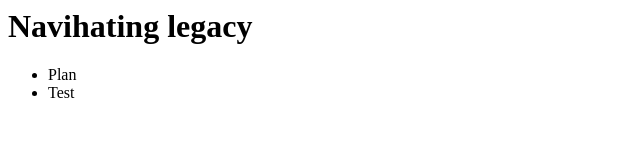
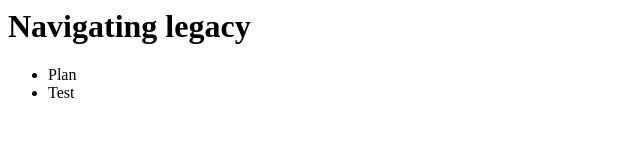
Before and after one commit to thomasgithub72/thomasgithub72.github.io, a plain HTML site: page docs/index.html in a window 1280 px wide. Shown: the whole page, without its empty margins (0-640 px from the left). Drawn offline with Linux system fonts and the light colour scheme.

Commit message:
typo fixed

```diff
--- a/docs/index.html
+++ b/docs/index.html
@@ -3,7 +3,7 @@
     <title>Navigating Legacy</title>
   </head>
   <body>
-    <h1>Navihating legacy</h1>
+    <h1>Navigating legacy</h1>
     <ul>
       <li>Plan</li>
       <li>Test</li>
```
